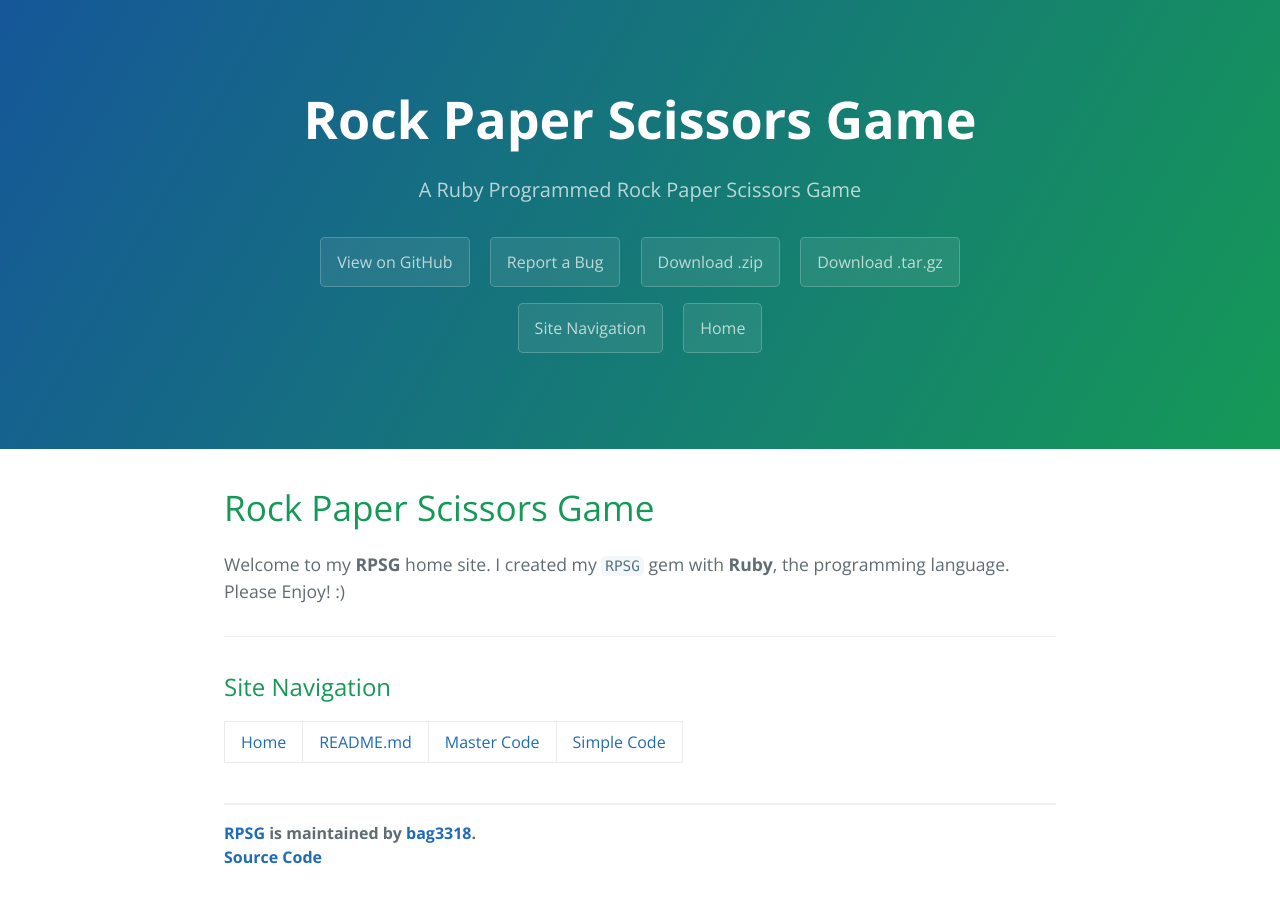
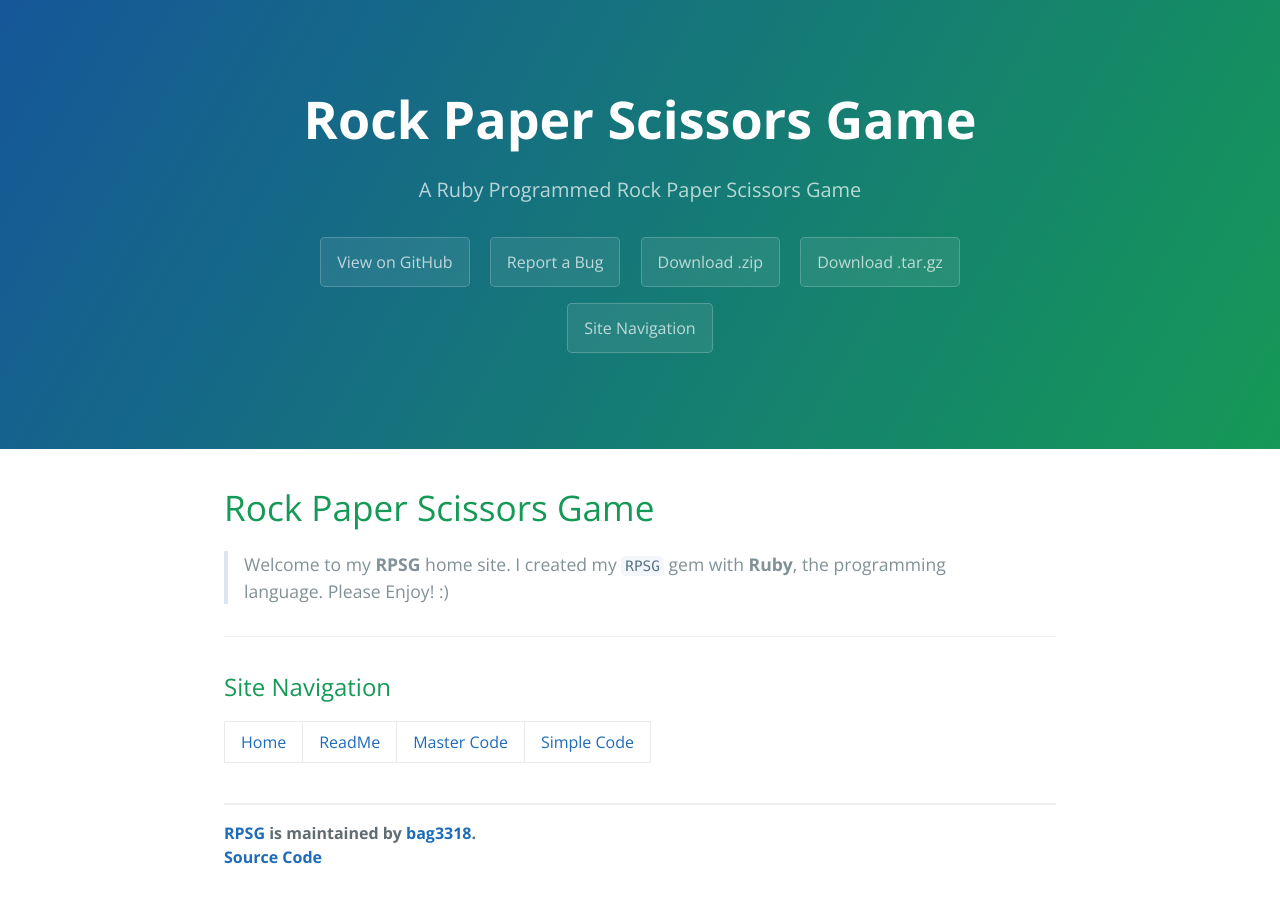
Before and after one commit to bag3318/RPSG, a Jekyll site: the page built from docs/index.md, in a window 1280 px wide. Built offline with Jekyll 4.4.1, drawn with Linux system fonts in a browser that asks for light colours.

Commit message:
update docs base

```diff
--- a/docs/_config.yml
+++ b/docs/_config.yml
@@ -1,4 +1,6 @@
 title: Rock Paper Scissors Game
+# title_separator: "-"
+# name: "RPSG"
 description: A Ruby Programmed Rock Paper Scissors Game
 show_downloads: true
 google_analytics: false
--- a/docs/_includes/footer.html
+++ b/docs/_includes/footer.html
@@ -4,13 +4,13 @@
     <table>
       <tr>
         <td><a href="./">Home</a></td>
-        <td><a href="{{ domain }}readme">README.md</a></td>
+        <td><a href="{{ domain }}readme">ReadMe</a></td>
         <td><a href="{{ domain }}code">Master Code</a></td>
         <td><a href="{{ domain }}simple">Simple Code</td>
       </tr>
     </table>
     <br/>
     <hr/>
-    <span class="site-footer-owner"><a href="{{ site.github.repository_url }}">{{ site.github.repository_name }}</a> is maintained by <a href="{{ site.github.owner_url }}">{{ site.github.owner_name }}</a>.</span><span><strong><a href="{{ site.github.repository_url }}">Source Code</a></strong></span>
+    <span class="site-footer-owner"><a href="{{ site.github.repository_url }}" target="_blank">{{ site.github.repository_name }}</a> is maintained by <a href="{{ site.github.owner_url }}" target="_blank">{{ site.github.owner_name }}</a>.</span><span><strong><a href="{{ site.github.repository_url }}" target="_blank">Source Code</a></strong></span>
   {% endif %}
 </footer>
--- a/docs/_includes/header.html
+++ b/docs/_includes/header.html
@@ -2,8 +2,8 @@
   <h1 class="project-name">{{ site.title | default: site.github.repository_name }}</h1>
   <h2 class="project-tagline">{{ site.description | default: site.github.project_tagline }}</h2>
   {% if site.github.is_project_page %}
-    <a href="{{ site.github.repository_url }}" class="btn">View on GitHub</a>
-    <a href="{{ site.github.issues_url }}" class="btn">Report a Bug</a>
+    <a href="{{ site.github.repository_url }}" class="btn" target="_blank">View on GitHub</a>
+    <a href="{{ site.github.issues_url }}" target="_blank" class="btn">Report a Bug</a>
   {% endif %}
   {% if site.show_downloads %}
     <a href="{{ site.github.zip_url }}" class="btn">Download .zip</a>
@@ -13,7 +13,7 @@
   {% if site.github.is_project_page %}
     <a href="#site-nav" class="btn">Site Navigation</a>
   {% endif %}
-  {% if page.title != "Play Rock Paper Scissors Game - Home" and site.github.is_project_page %}
+  {% if page.title != "RPSG" and site.github.is_project_page %}
     <a href="./" class="btn">Home</a>
   {% endif %}
 </section>
--- a/docs/index.md
+++ b/docs/index.md
@@ -6,5 +6,5 @@
 
 # Rock Paper Scissors Game
 
-Welcome to my **RPSG** home site. I created my `RPSG` gem with __Ruby__, the programming language.
-Please Enjoy! :)
+> Welcome to my **RPSG** home site. I created my `RPSG` gem with __Ruby__, the programming language.
+> Please Enjoy! :)
```
Also changed, not shown: docs/code.md (+4 -0 lines), 8 other files.
